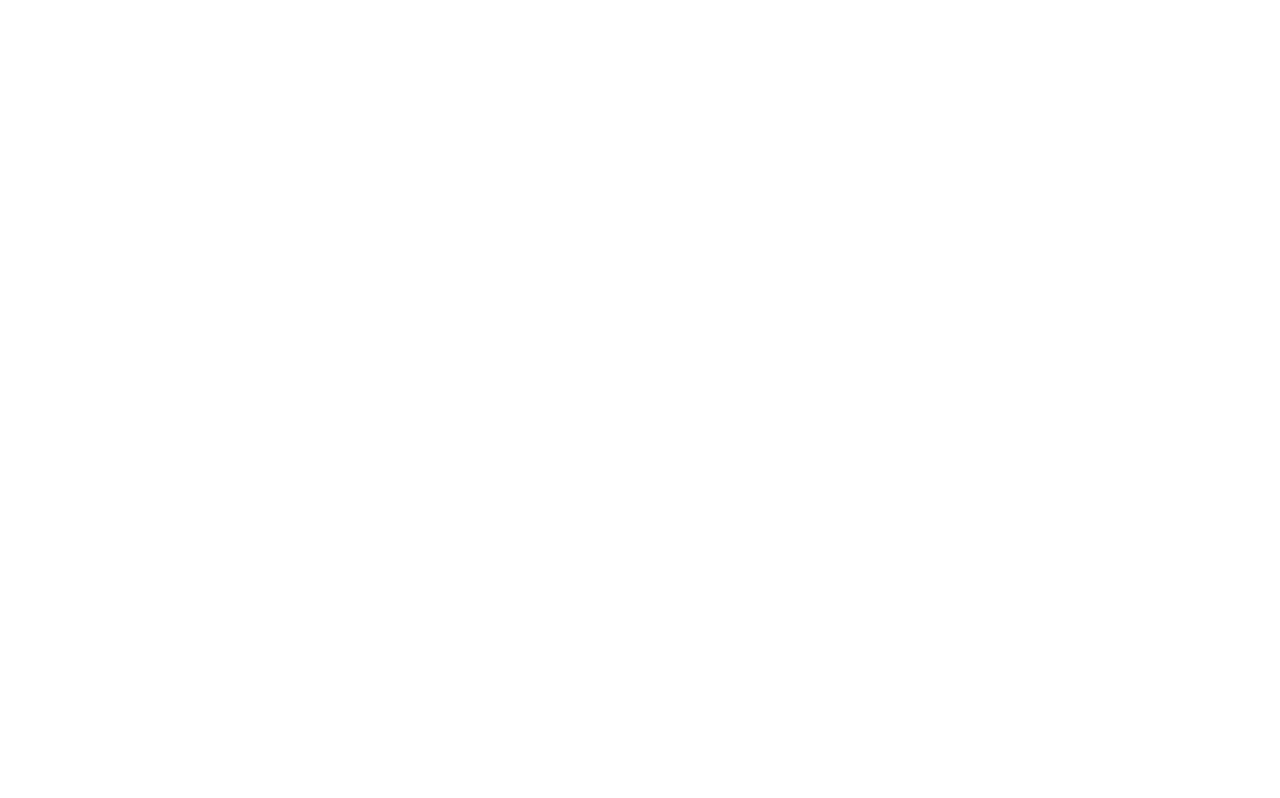
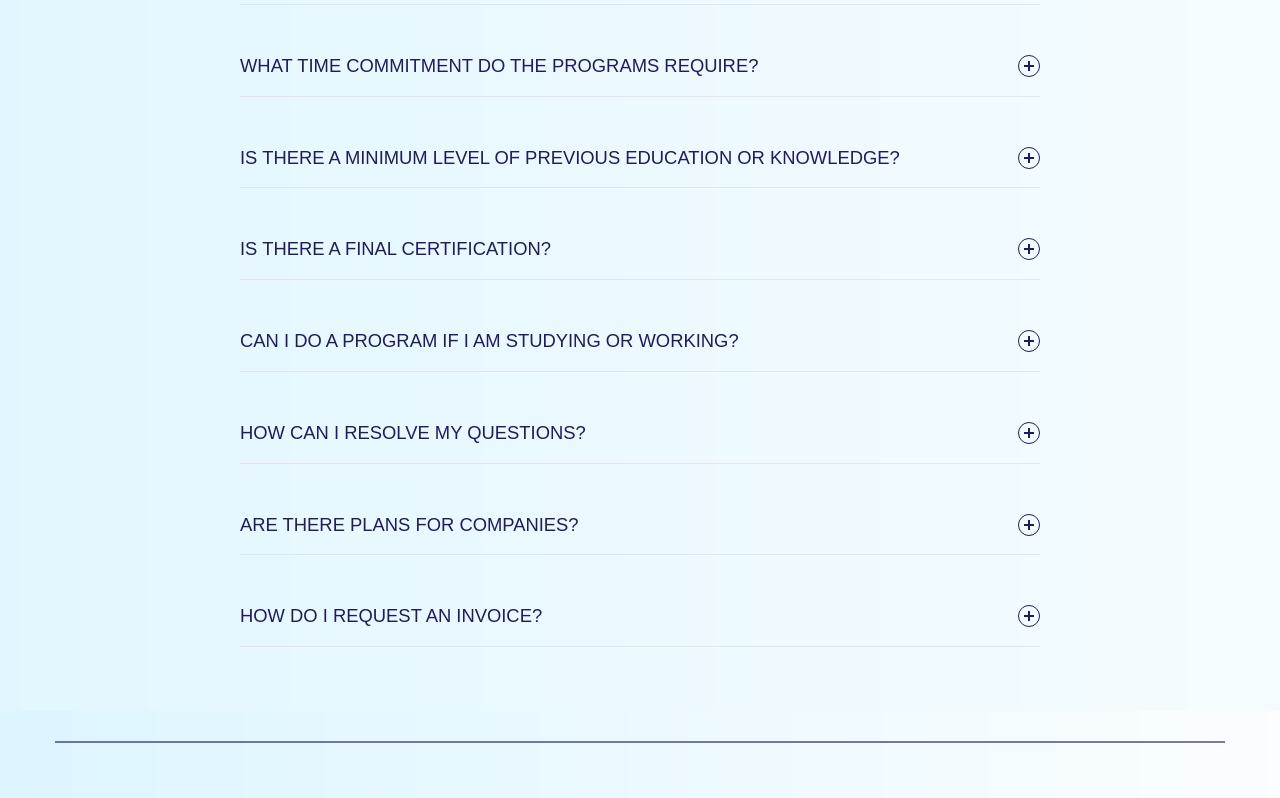
Before and after one commit to BoujidStack/b2academy-app2, a React (Create React App) app: page /Subscription in a window 1280 px wide. Shown: the part 2720-3518 px from the top of the page. Before the commit the page ends 2304 px from the top, so only its background shows below. Built offline with nearby package versions, Linux system fonts and the light colour scheme.

Commit message:
add Fqa and FooterTwo in component SubscriptionCards

```diff
--- a/src/components/SubscriptionCards/SubscriptionCards.jsx
+++ b/src/components/SubscriptionCards/SubscriptionCards.jsx
@@ -51,6 +51,8 @@
         </div>
       </div>
       <Newsletter />
+      <Fqa />
+      <FooterTwo />
     </div>
   );
 }
```
